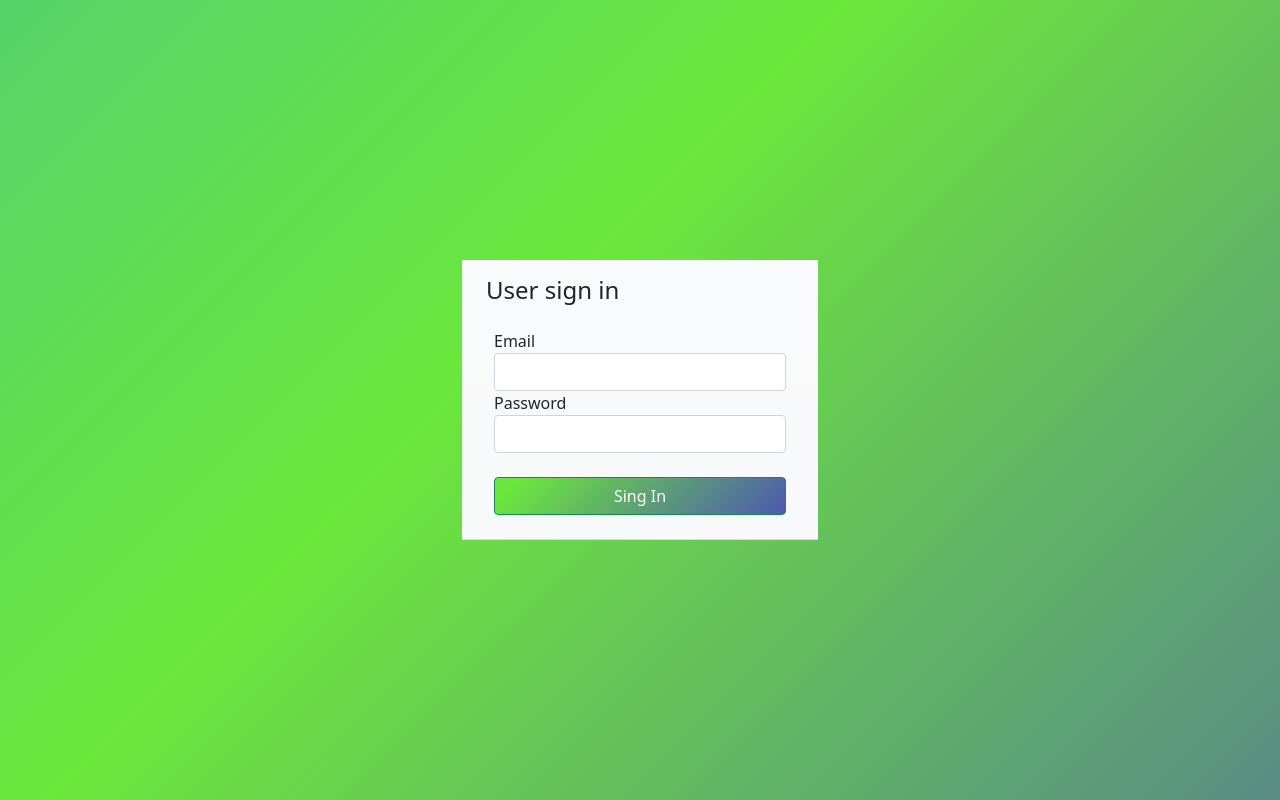
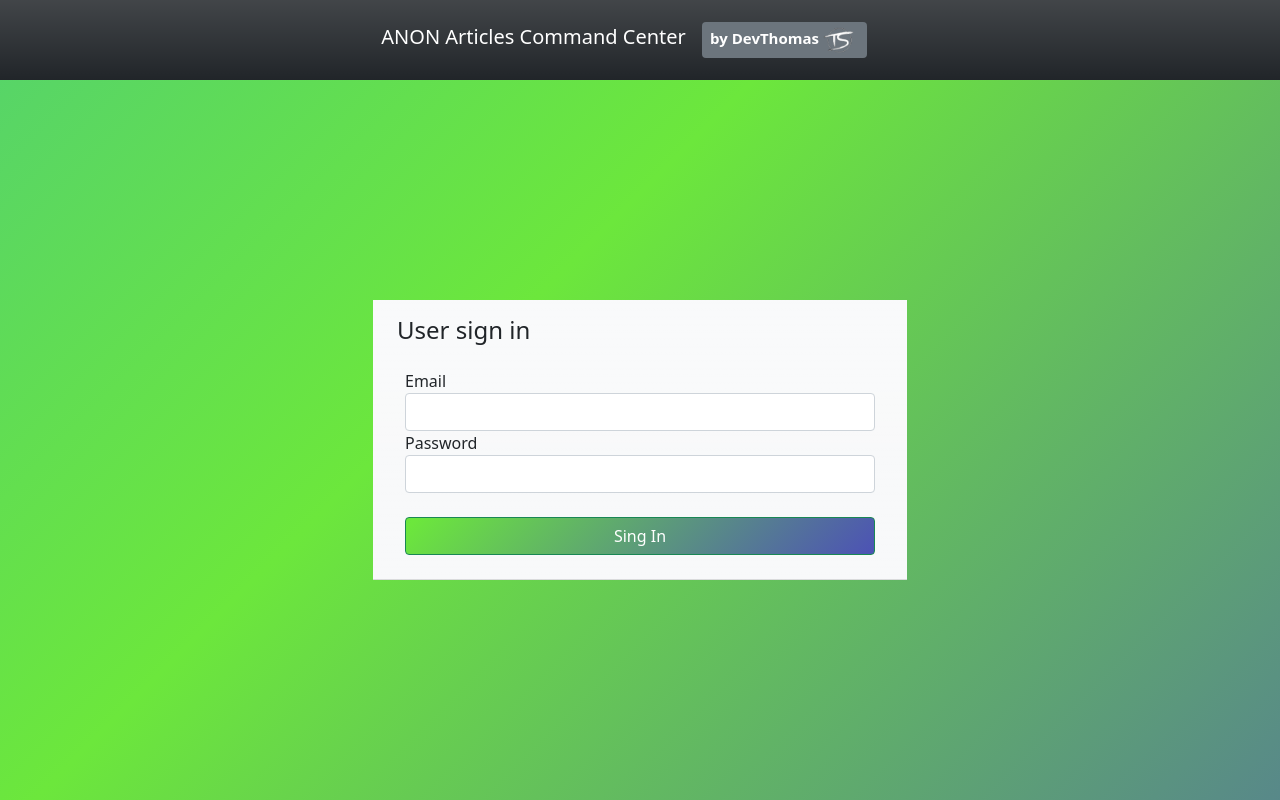
Before and after one commit to Fremen1990/anon-command-center-cms-front, a React (Create React App) app: page /signin in a window 1280 px wide. Built offline with nearby package versions, Linux system fonts and the light colour scheme; no server answers.

Commit message:
sign-in sign-out bugs fixes

```diff
--- a/src/Routes.js
+++ b/src/Routes.js
@@ -26,7 +26,7 @@ const Routes = () => {
     <BrowserRouter>
       <Switch>
         <Route path="/signin" exact component={SignIn} />
-        <Route path="/signup" exact component={SignUp} />
+        <PrivateRoute path="/signup" exact component={SignUp} />
         <Route path="/signout" exact component={SignOut} />
         <PrivateRoute path="/" exact component={Home} />
         <PrivateRoute path="/user/dashboard" exact component={UserDashboard} />
--- a/src/admin/apiAdmin.js
+++ b/src/admin/apiAdmin.js
@@ -21,7 +21,6 @@ export const createCategory = (userId, token, name) => {
       console.log(err);
     });
 };
-
 
 export const createProject = (userId, token, name) => {
   // console.log(name, email, password)
@@ -93,7 +92,7 @@ export const getArticles = () => {
 };
 
 export const deleteArticle = (articleId, userId, token) => {
-  return fetch(`${API}article/${articleId}/${userId}`, {
+  return fetch(`${API}/article/${articleId}/${userId}`, {
     method: "DELETE",
     headers: {
       Accept: "application/json",
--- a/src/core/Articles.js
+++ b/src/core/Articles.js
@@ -8,8 +8,6 @@ import { getArticles, deleteArticle } from "../admin/apiAdmin";
 import { isAuthenticated } from "../auth";
 
 const Articles = () => {
-  // const user = isAuthenticated();
-
   const [myFilters, setMyFilters] = useState({
     filters: {
       category: [],
--- a/src/core/Menu.js
+++ b/src/core/Menu.js
@@ -2,7 +2,6 @@ import React, { useEffect } from "react";
 import { Link, withRouter, Redirect } from "react-router-dom";
 import { signout, isAuthenticated } from "../auth";
 import devThomasLogo from "../assets/TS.png";
-import { API } from "../config";
 
 const Menu = ({ history }) => {
   const user = isAuthenticated().user;
--- a/src/user/SignIn.js
+++ b/src/user/SignIn.js
@@ -1,8 +1,9 @@
 import React, { useState } from "react";
-import { Redirect } from "react-router-dom";
+import { Link, Redirect } from "react-router-dom";
 import Layout from "../core/Layout";
-import { signin, authenticate, isAuthenticated } from "../auth/index";
+import { signin, authenticate, isAuthenticated, signout } from "../auth/index";
 import "./signIn.css";
+import devThomasLogo from "../assets/TS.png";
 
 const SignIn = () => {
   const [values, setValues] = useState({
@@ -97,21 +98,42 @@ const SignIn = () => {
     if (redirectToReferer) {
       if (user && user.access === 1) {
         return <Redirect to="/admin/dashboard" />;
-      } else {
+      } else if (user && user.access === 0) {
         return <Redirect to="/user/dashboard" />;
       }
     }
     if (isAuthenticated()) {
-      return <Redirect to="/" />;
+      return <Redirect to="/signin" />;
     }
   };
 
   return (
     <>
-      <div className="jumbotron vh-100 custom-gradient d-flex ">
-        <div className="container vh-50 align-self-center">
+      <div className="jumbotron d-flex row m-0">
+        <nav
+          id="login_header"
+          className="navbar navbar-expand-sm navbar-dark bg-dark bg-gradient p0 d-flex justify-content-center"
+        >
+          <Link className="navbar-brand" to="#">
+            ANON Articles Command Center
+            <a target={"_blank"} href={"https://www.devthomas.pl/"}>
+              <span className="badge bg-secondary p-1 mx-3">
+                by DevThomas
+                <img
+                  className="mx-1"
+                  src={devThomasLogo}
+                  alt="devthomas"
+                  style={{ maxHeight: "20%", maxWidth: "20%" }}
+                />{" "}
+              </span>
+            </a>
+          </Link>
+        </nav>
+
+        <div className="custom-gradient d-flex p-0">
+          <div className="container  align-self-center">
             <div className="row ">
-            <div className="col-md-4 offset-4 ">
+              <div className="col-md-6 offset-3 ">
                 {showLoading()}
                 {showError()}
                 {singInForm()}
@@ -121,6 +143,7 @@ const SignIn = () => {
             </div>
           </div>
         </div>
+      </div>
     </>
   );
 };
--- a/src/user/SignOut.js
+++ b/src/user/SignOut.js
@@ -1,31 +1,46 @@
-import React from 'react';
-import {Link} from "react-router-dom";
+import React from "react";
+import { Link } from "react-router-dom";
 import Layout from "../core/Layout";
+import "./signIn.css";
+import devThomasLogo from "../assets/TS.png";
 
-const SignOut = () =>
+const SignOut = () => (
+  <div className="jumbotron d-flex row m-0">
+    <nav
+      id="login_header"
+      className="navbar navbar-expand-sm navbar-dark bg-dark bg-gradient p0 d-flex justify-content-center"
+    >
+      <Link className="navbar-brand" to="#">
+        ANON Articles Command Center
+        <a target={"_blank"} href={"https://www.devthomas.pl/"}>
+          <span className="badge bg-secondary p-1 mx-3">
+            by DevThomas
+            <img
+              className="mx-1"
+              src={devThomasLogo}
+              alt="devthomas"
+              style={{ maxHeight: "20%", maxWidth: "20%" }}
+            />{" "}
+          </span>
+        </a>
+      </Link>
+    </nav>
 
-    <Layout title="ANON Member Singed Out" icon="fas fa-user-times">
-
-
-
-<div className="container d-flex align-center justify-content">
-
-    <button className="btn btn-success m-auto">
-
-        <Link className="nav-link color-white" to="/signin">
-            <i className="fas fa-user"></i> Signin again!
-        </Link>
-    </button>
-
-
-
-
-</div>
-
-
-    </Layout>
-
-
-
+    <div className="custom-gradient d-flex align-items-center justify-content-center">
+      <div className="row d-flex justify-content-center">
+        {/*<div className="row ">*/}
+        {/*<div className="col-md-6 offset-3 ">*/}
+        <h2 className="text-light mx-0 signout">Work Done! Signed Out 😉</h2>
+        <button className="btn btn-success my-5">
+          <Link className="nav-link text-light h3" to="/signin">
+            <i className="fas fa-user"></i> Sign-in again!
+          </Link>
+        </button>
+        {/*</div>*/}
+      </div>
+    </div>
+    {/*</div>*/}
+  </div>
+);
 
 export default SignOut;
--- a/src/user/signIn.css
+++ b/src/user/signIn.css
@@ -3,11 +3,19 @@
     background: linear-gradient(-45deg, #411ce1, #6ce73c, #23a6d5, #23d5ab);
     background-size: 400% 400%;
     animation: gradient 10s ease infinite;
-    height: 100vh;
+    height: 90vh;
+}
+
+#login_header{
+    height:10vh;
 }
 
 #btn-sign-in{
     height:10%;
+}
+
+.signout{
+    text-align:center;
 }
 
 @keyframes gradient {
```
Lines whose indentation alone changed are shown as unchanged.
